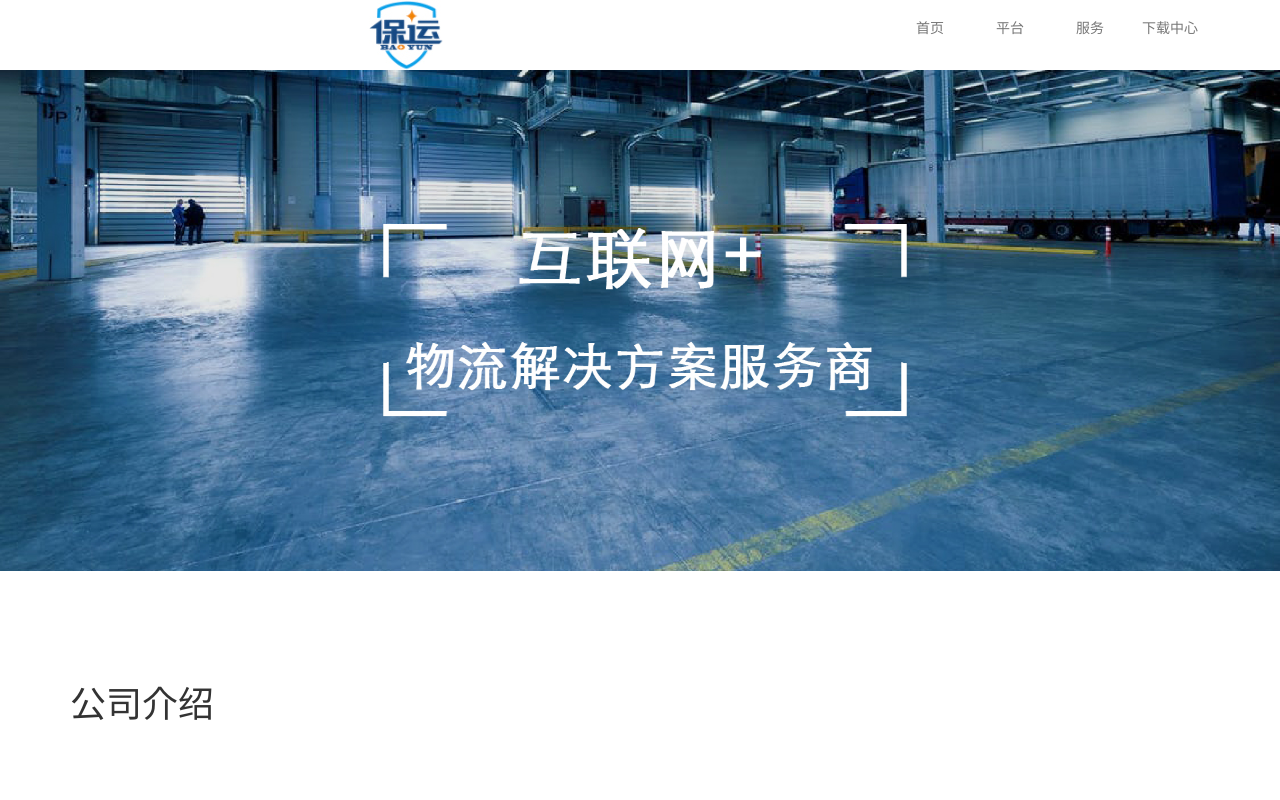
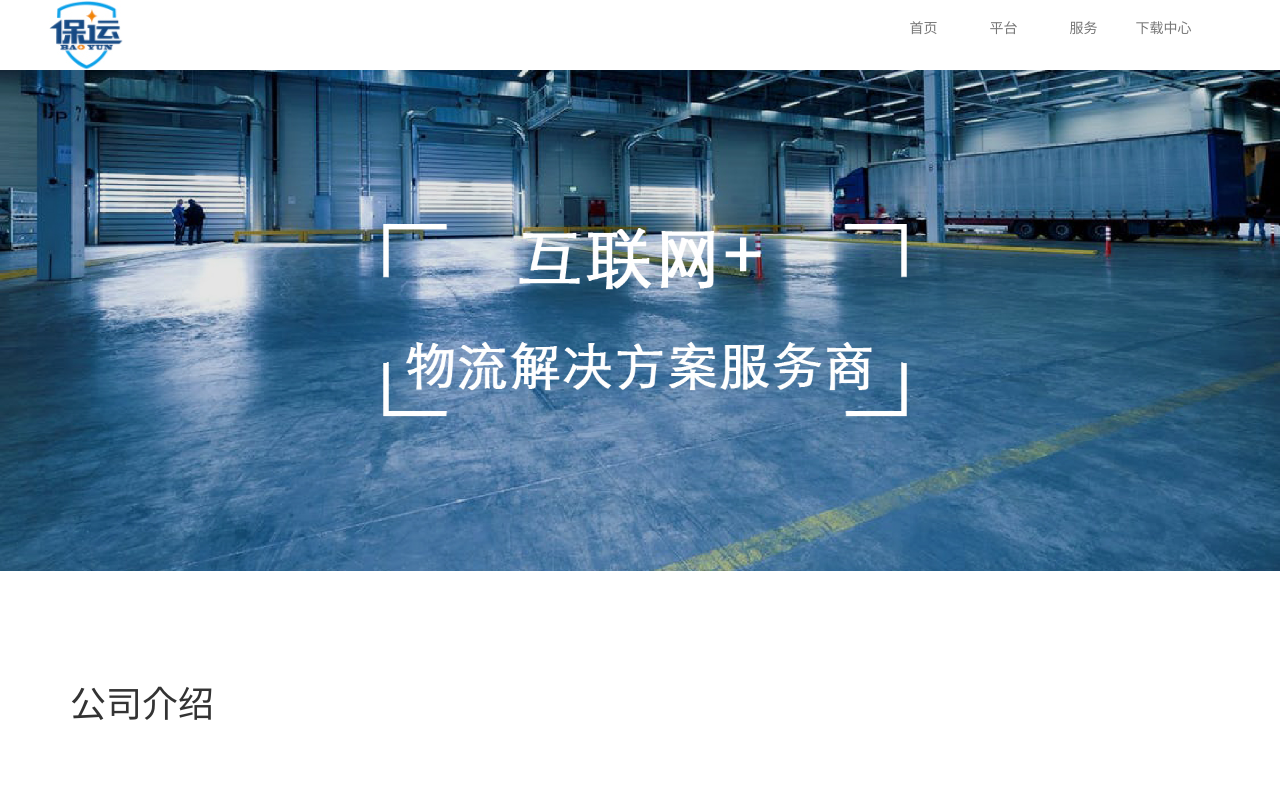
Before and after one commit to lucyhx/web-bykj, a plain HTML site: page index.html in a window 1280 px wide. Shown: the top 800 px of the page. Drawn offline with Linux system fonts and the light colour scheme.

Commit message:
little change

```diff
--- a/css/index.css
+++ b/css/index.css
@@ -46,11 +46,13 @@
 @media (min-width: 768px) {
   .navbar > .container .navbar-brand {
     position: absolute;
-    left: 30%;
+
     font-size: 60px;
     color: #ffd900;
   }
-
+.navbar-baoyun{
+  margin-left:-1%;
+}
   .collapse-baoyun {
     margin-top: 18px;
   }
@@ -232,7 +234,7 @@
   width: 100%;
   height: auto;
   color: white;
-  font-size: 1em;
+  font-size: 1.5em;
   text-align: center;
   left: 0;
   top: 50%;
```
Also changed, not shown: index.html (+1 -0 lines).
